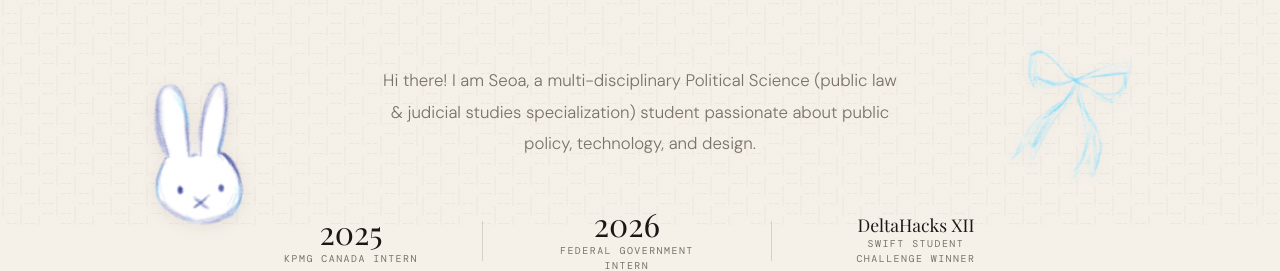
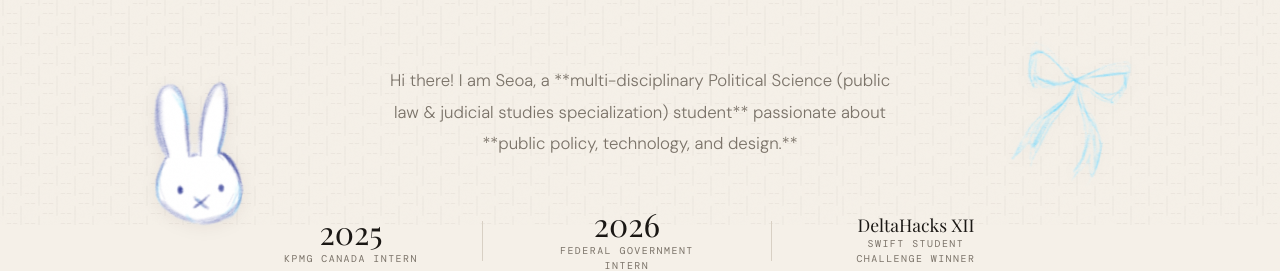
Before and after one commit to moseoa/moseoa.github.io, a React (Vite) app: page / in a window 1280 px wide. Shown: the part 575-846 px from the top of the page. Built offline with nearby package versions, Linux system fonts and the light colour scheme; a web font is replaced by a local one.

Commit message:
Enhance introduction text in Hero component
Updated text to emphasize key areas of study and interests.

```diff
--- a/src/components/Hero.jsx
+++ b/src/components/Hero.jsx
@@ -74,7 +74,7 @@ const Hero = () => {
           transition={{ duration: 0.9, delay: 1 }}
           className="text-[1.05rem] leading-[1.9] text-muted max-w-[520px]"
         >
-          Hi there! I am Seoa, a multi-disciplinary Political Science (public law & judicial studies specialization) student passionate about public policy, technology, and design.
+          Hi there! I am Seoa, a **multi-disciplinary Political Science (public law & judicial studies specialization) student** passionate about **public policy, technology, and design.**
         </motion.p>
 
         <div className="flex gap-16 items-center justify-center flex-wrap opacity-0 animate-[fadeUp_0.9s_ease_1.05s_forwards]">
```
